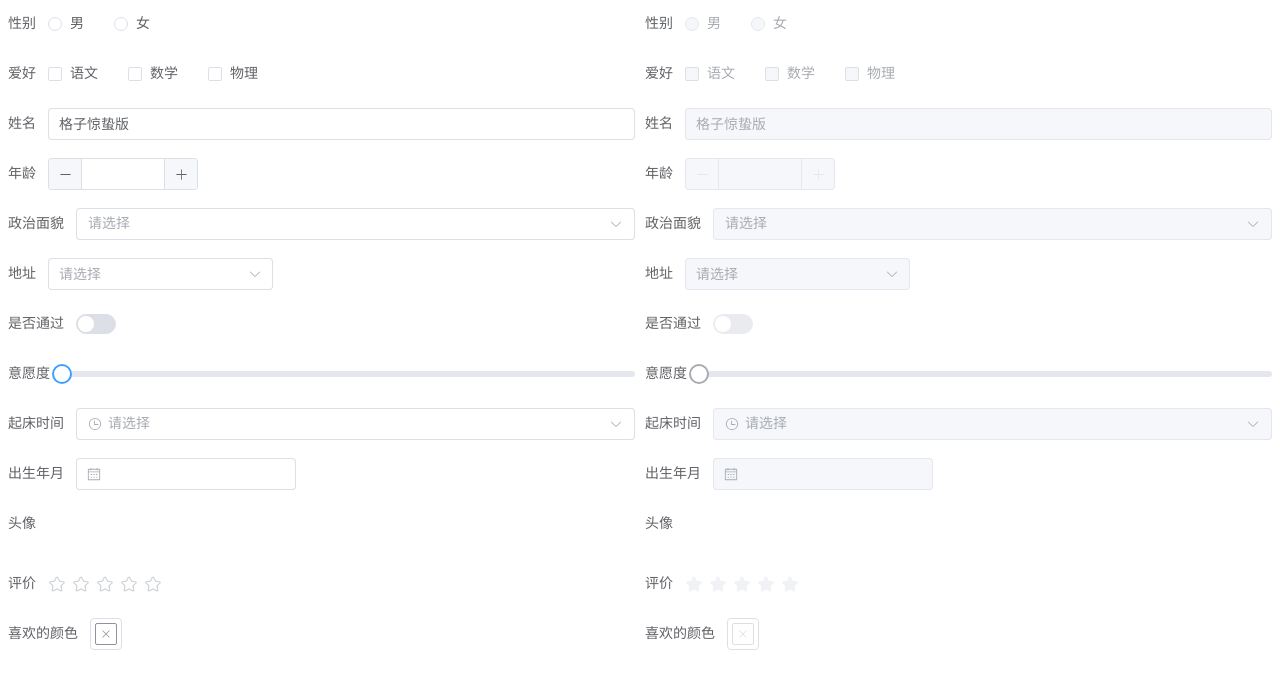
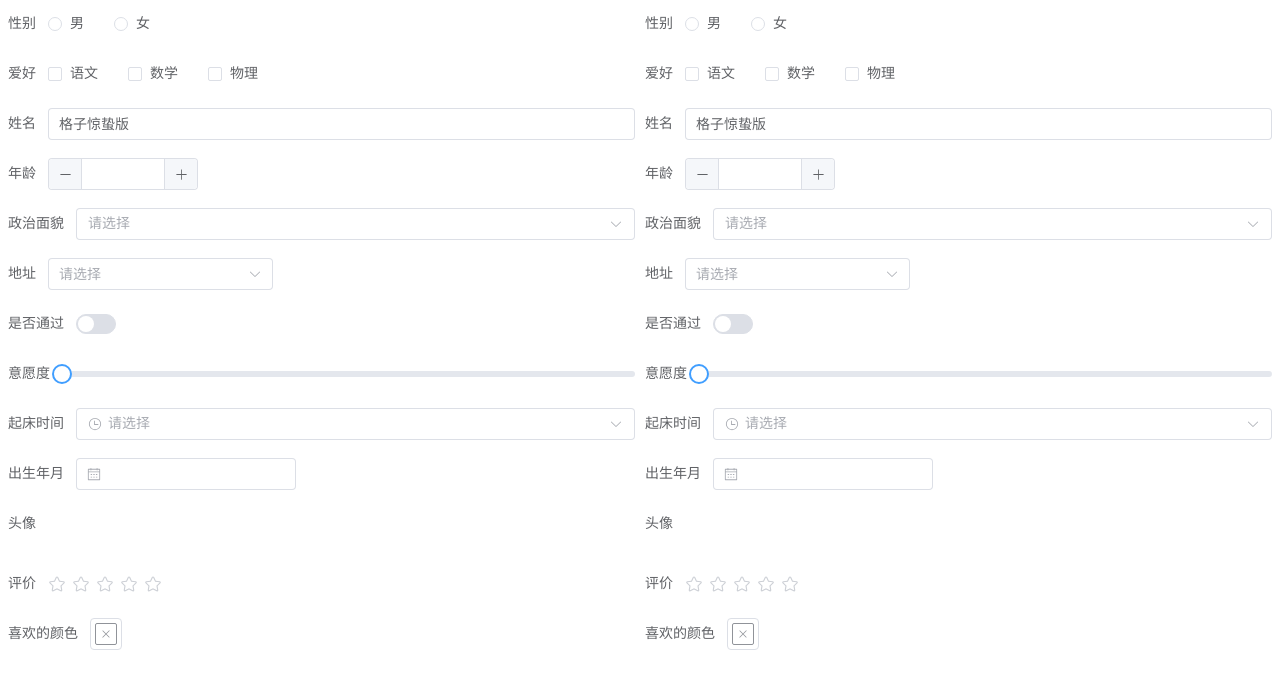
Before and after one commit to sprite-bytes/sprite-forms, a Vue app: page / in a window 1280 px wide. Shown: the top 688 px of the page. Built offline with nearby package versions, Linux system fonts and the light colour scheme.

Commit message:
feat: 完成表单各项属性定义

```diff
--- a/packages/SpriteForms/SpriteForms.vue
+++ b/packages/SpriteForms/SpriteForms.vue
@@ -12,105 +12,117 @@
 </script>
 
 <template>
-  <el-form :model="model" v-bind="config.attribute">
-    <el-row>
+  <el-form :model="model" v-bind="config.attribute?.form">
+    <el-row v-bind="config.attribute?.layout">
       <template v-for="item in config.formItems" :key="item.prop">
-        <el-col v-if="FormItem.RADIO == item.type">
-          <el-form-item :label="item.label" :prop="item.prop">
-            <el-radio-group v-model="model[item.prop]">
-              <el-radio v-for="option in item.attribute?.options" :key="option.value" :label="option.value">
+        <el-col v-if="FormItem.RADIO == item.type" v-bind="item.attribute?.col">
+          <el-form-item
+              :label="item.label"
+              :prop="item.prop"
+              v-bind="item.attribute?.formItem">
+            <el-radio-group v-model="model[item.prop]" v-bind="item.attribute?.com">
+              <el-radio
+                  v-for="option in item.attribute?.options"
+                  :key="option.value"
+                  :label="option.value"
+                  v-bind="item.attribute?.comItem">
                 {{ option.label }}
               </el-radio>
             </el-radio-group>
           </el-form-item>
         </el-col>
-        <el-col v-if="FormItem.CHECKBOX == item.type">
-          <el-form-item :label="item.label" :prop="item.prop">
-            <el-checkbox-group v-model="model[item.prop]">
-              <el-checkbox v-for="option in item.attribute?.options" :key="option.value" :label="option.value">
+        <el-col v-if="FormItem.CHECKBOX == item.type" v-bind="item.attribute?.col">
+          <el-form-item :label="item.label" :prop="item.prop" v-bind="item.attribute?.formItem">
+            <el-checkbox-group v-model="model[item.prop]" v-bind="item.attribute?.com">
+              <el-checkbox
+                  v-for="option in item.attribute?.options"
+                  :key="option.value"
+                  :label="option.value"
+                  v-bind="item.attribute?.comItem">
                 {{ option.label }}
               </el-checkbox>
             </el-checkbox-group>
           </el-form-item>
         </el-col>
-        <el-col v-if="FormItem.INPUT == item.type">
+        <el-col v-if="FormItem.INPUT == item.type" v-bind="item.attribute?.col">
           <el-form-item
-              :label="item.label" :prop="item.prop">
+              :label="item.label" :prop="item.prop" v-bind="item.attribute?.formItem">
             <el-input
-                v-model="model[item.prop]">
+                v-model="model[item.prop]" v-bind="item.attribute?.com">
             </el-input>
           </el-form-item>
         </el-col>
-        <el-col v-if="FormItem.INPUT_NUMBER == item.type">
-          <el-form-item :label="item.label" :prop="item.prop">
+        <el-col v-if="FormItem.INPUT_NUMBER == item.type" v-bind="item.attribute?.col">
+          <el-form-item :label="item.label" :prop="item.prop" v-bind="item.attribute?.formItem">
             <el-input-number
-                v-model="model[item.prop]">
+                v-model="model[item.prop]" v-bind="item.attribute?.com">
             </el-input-number>
           </el-form-item>
         </el-col>
-        <el-col v-if="FormItem.SELECT == item.type">
+        <el-col v-if="FormItem.SELECT == item.type" v-bind="item.attribute?.col">
           <el-form-item
-              :label="item.label" :prop="item.prop"
-          >
+              :label="item.label" :prop="item.prop" v-bind="item.attribute?.formItem">
             <el-select
-                v-model="model[item.prop]"
-            >
-              <el-option v-for="option in item.attribute?.options" :key="option.value" :label="option.label"
-                         :value="option.value"></el-option>
+                v-model="model[item.prop]" v-bind="item.attribute?.com">
+              <el-option
+                  v-for="option in item.attribute?.options"
+                  :key="option.value" :label="option.label"
+                  :value="option.value">
+              </el-option>
             </el-select>
           </el-form-item>
         </el-col>
-        <el-col v-if="FormItem.CASCADER == item.type">
-          <el-form-item :label="item.label" :prop="item.prop">
+        <el-col v-if="FormItem.CASCADER == item.type" v-bind="item.attribute?.col">
+          <el-form-item :label="item.label" :prop="item.prop" v-bind="item.attribute?.formItem">
             <el-cascader
                 v-model="model[item.prop]"
-                :options="item.attribute?.options">
+                :options="item.attribute?.options" v-bind="item.attribute?.com">
             </el-cascader>
           </el-form-item>
         </el-col>
-        <el-col v-if="FormItem.SWITCH == item.type">
-          <el-form-item :label="item.label" :prop="item.prop">
+        <el-col v-if="FormItem.SWITCH == item.type" v-bind="item.attribute?.col">
+          <el-form-item :label="item.label" :prop="item.prop" v-bind="item.attribute?.formItem">
             <el-switch
-                v-model="model[item.prop]">
+                v-model="model[item.prop]" v-bind="item.attribute?.com">
             </el-switch>
           </el-form-item>
         </el-col>
-        <el-col v-if="FormItem.SLIDER == item.type">
-          <el-form-item :label="item.label" :prop="item.prop">
+        <el-col v-if="FormItem.SLIDER == item.type" v-bind="item.attribute?.col">
+          <el-form-item :label="item.label" :prop="item.prop" v-bind="item.attribute?.formItem">
             <el-slider
-                v-model="model[item.prop]">
+                v-model="model[item.prop]" v-bind="item.attribute?.com">
             </el-slider>
           </el-form-item>
         </el-col>
-        <el-col v-if="FormItem.TIME_PICKER == item.type">
-          <el-form-item :label="item.label" :prop="item.prop">
+        <el-col v-if="FormItem.TIME_PICKER == item.type" v-bind="item.attribute?.col">
+          <el-form-item :label="item.label" :prop="item.prop" v-bind="item.attribute?.formItem">
             <el-time-select
-                v-model="model[item.prop]">
+                v-model="model[item.prop]" v-bind="item.attribute?.com">
             </el-time-select>
           </el-form-item>
         </el-col>
-        <el-col v-if="FormItem.DATE_PICKER == item.type">
-          <el-form-item :label="item.label" :prop="item.prop">
+        <el-col v-if="FormItem.DATE_PICKER == item.type" v-bind="item.attribute?.col">
+          <el-form-item :label="item.label" :prop="item.prop" v-bind="item.attribute?.formItem">
             <el-date-picker
                 type="date"
-                v-model="model[item.prop]">
+                v-model="model[item.prop]" v-bind="item.attribute?.com">
             </el-date-picker>
           </el-form-item>
         </el-col>
-        <el-col v-if="FormItem.UPLOAD == item.type">
-          <el-form-item :label="item.label" :prop="item.prop">
-            <el-upload>
+        <el-col v-if="FormItem.UPLOAD == item.type" v-bind="item.attribute?.col">
+          <el-form-item :label="item.label" :prop="item.prop" v-bind="item.attribute?.formItem">
+            <el-upload v-bind="item.attribute?.com">
             </el-upload>
           </el-form-item>
         </el-col>
-        <el-col v-if="FormItem.RATE == item.type">
-          <el-form-item :label="item.label" :prop="item.prop">
-            <el-rate v-model="model[item.prop]"></el-rate>
+        <el-col v-if="FormItem.RATE == item.type" v-bind="item.attribute?.col">
+          <el-form-item :label="item.label" :prop="item.prop" v-bind="item.attribute?.formItem">
+            <el-rate v-model="model[item.prop]" v-bind="item.attribute?.com"></el-rate>
           </el-form-item>
         </el-col>
-        <el-col v-if="FormItem.COLOR_PICKER == item.type">
-          <el-form-item :label="item.label" :prop="item.prop">
-            <el-color-picker v-model="model[item.prop]"></el-color-picker>
+        <el-col v-if="FormItem.COLOR_PICKER == item.type" v-bind="item.attribute?.col">
+          <el-form-item :label="item.label" :prop="item.prop" v-bind="item.attribute?.formItem">
+            <el-color-picker v-model="model[item.prop]" v-bind="item.attribute?.com"></el-color-picker>
           </el-form-item>
         </el-col>
       </template>
--- a/packages/SpriteForms/type/index.ts
+++ b/packages/SpriteForms/type/index.ts
@@ -1,4 +1,3 @@
-/**表单类型枚举*/
 export enum FormItem {
     RADIO = 'Radio', // 单选框
     CHECKBOX = 'Checkbox', // 多选框
@@ -15,15 +14,27 @@
     COLOR_PICKER = 'ColorPicker', // 颜色选择器
 }
 
+export interface FormItemAttribute {
+    options?: Record<string, any> // 下拉选择、单选、多选的配置列表
+    col?: Record<string, any> // 布局属性
+    formItem?: Record<string, any> // 表单属性
+    com?: Record<string, any> // 表单实例组件属性
+    comItem?: Record<string, any>
+}
+
 export interface formItems {
-    type: FormItem
-    prop: string
-    label?: string
-    attribute?: Record<string, any>
-    options?: Record<string, any>
+    type: FormItem // 表单类型
+    prop: string // 字段名
+    label?: string // 字段描述
+    attribute?: FormItemAttribute // 字段其他属性
+}
+
+interface FormConfigAttribute {
+    layout?: Record<string, any>
+    form?: Record<string, any>
 }
 
 export interface FormConfig {
     formItems: formItems[]
-    attribute?: Record<string, any>
+    attribute?: FormConfigAttribute
 }
```
Also changed, not shown: packages/index.ts (+1 -7 lines).
